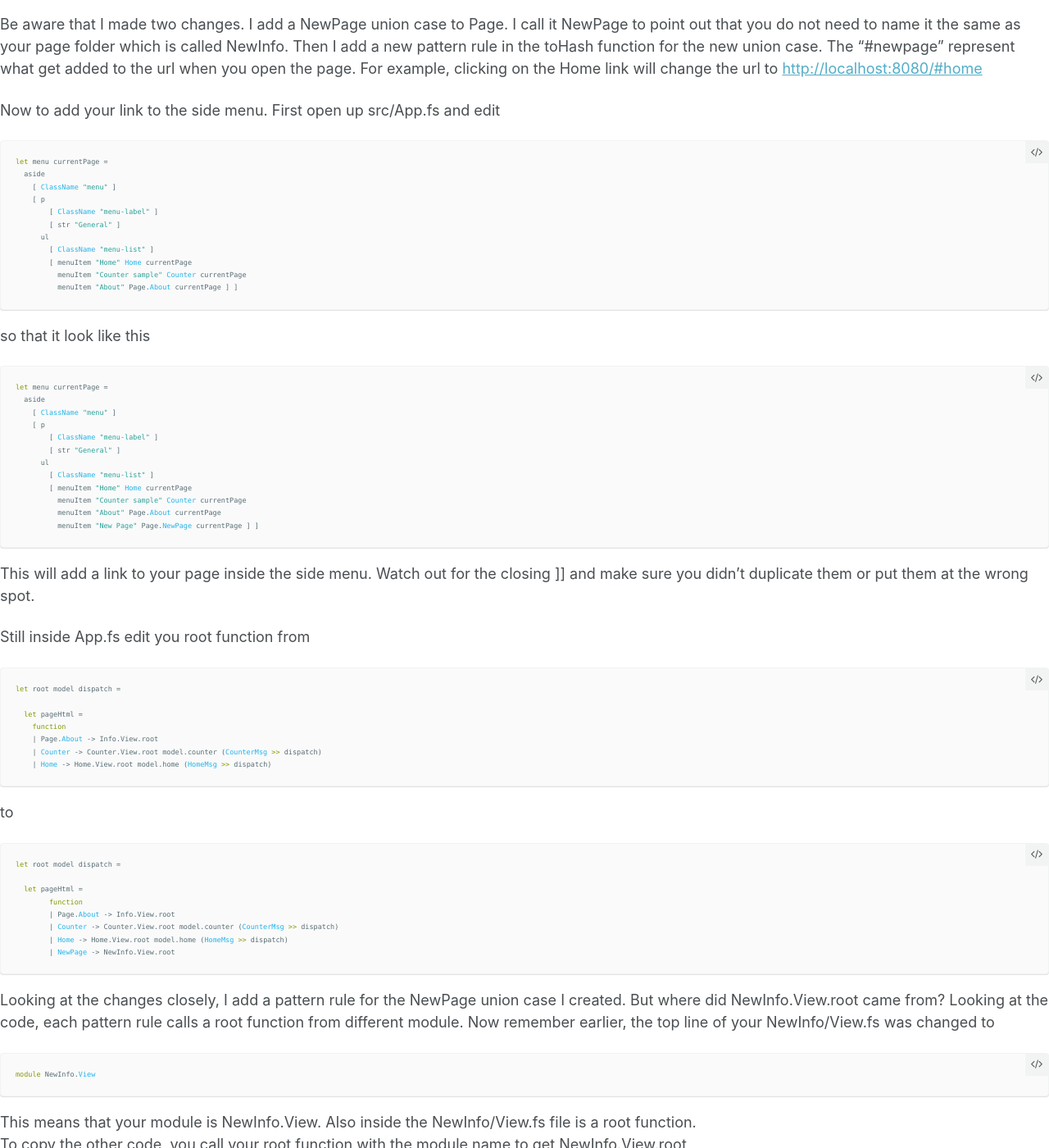
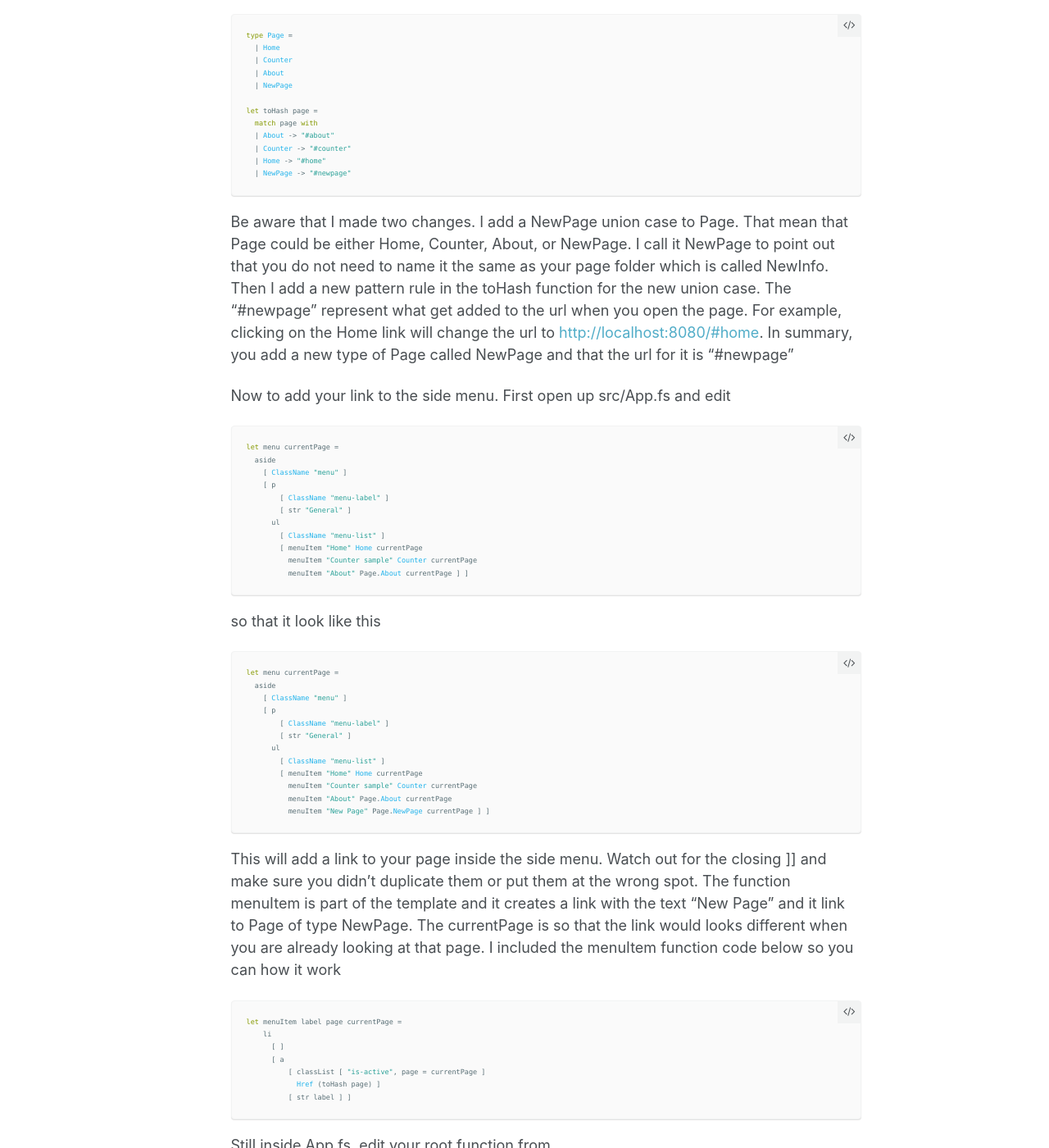
Before and after one commit to vtquan/vtquan.github.io, a Jekyll site: the page built from _posts/2017-05-30-adding-a-new-page-to-fable-elmish-part-one.md, in a window 1280 px wide and 1400 px high, scrolled down 3203 px. Shown: the whole window at 82% size. Built offline with Jekyll 4.4.1, drawn with Linux system fonts in a browser that asks for light colours; our own code applies the rules of GitHub Pages for plain Markdown files; some of the changed text lies outside the part shown.

Commit message:
Add more explanation of code changes

````diff
--- a/_posts/2017-05-30-adding-a-new-page-to-fable-elmish-part-one.md
+++ b/_posts/2017-05-30-adding-a-new-page-to-fable-elmish-part-one.md
@@ -1,6 +1,6 @@
 ---
 layout: single
-title: Adding a new page to Fable Elmish: Part 1
+title: Adding a new page to Fable Elmish, Part 1
 excerpt: Starting with a template
 date: 2017-05-30
 categories: [FSharp]
@@ -121,7 +121,7 @@ let root =
         [ str "This template is a simple application build with Fable + Elmish + React." ] ]
 ```
 
-The root function return the html that will be shown when the page is loaded.
+The root function return the html that will be shown when the page is loaded. What you just did is changing the header to display "New Page" instead of "About Page"
 
 ### Setting up the Handlers
 
@@ -158,9 +158,9 @@ let toHash page =
   | NewPage -> "#newpage"
 ```
 
-Be aware that I made two changes. I add a NewPage union case to Page. I call it NewPage to point out that you do not need to name it the same as your page folder which is called NewInfo.
+Be aware that I made two changes. I add a NewPage union case to Page. That mean that Page could be either Home, Counter, About, or NewPage. I call it NewPage to point out that you do not need to name it the same as your page folder which is called NewInfo.
 Then I add a new pattern rule in the toHash function for the new union case. The "#newpage" represent what get added to the url when you open the page.
-For example, clicking on the Home link will change the url to [http://localhost:8080/#home](http://localhost:8080/#home)
+For example, clicking on the Home link will change the url to [http://localhost:8080/#home](http://localhost:8080/#home). In summary, you add a new type of Page called NewPage and that the url for it is "#newpage"
 
 Now to add your link to the side menu. First open up src/App.fs and edit
 
@@ -195,9 +195,20 @@ let menu currentPage =
           menuItem "New Page" Page.NewPage currentPage ] ]
 ```
 
-This will add a link to your page inside the side menu. Watch out for the closing ]] and make sure you didn't duplicate them or put them at the wrong spot.
+This will add a link to your page inside the side menu. Watch out for the closing ]] and make sure you didn't duplicate them or put them at the wrong spot. The function menuItem is part of the template and it creates a link with the text "New Page" and it link to Page of type NewPage.
+The currentPage is so that the link would looks different when you are already looking at that page. I included the menuItem function code below so you can how it work
 
-Still inside App.fs edit you root function from
+```fsharp
+let menuItem label page currentPage =
+    li
+      [ ]
+      [ a
+          [ classList [ "is-active", page = currentPage ]
+            Href (toHash page) ]
+          [ str label ] ]
+```
+
+Still inside App.fs, edit your root function from
 
 ```fsharp
 let root model dispatch =
@@ -223,7 +234,7 @@ let root model dispatch =
 ```
 
 Looking at the changes closely, I add a pattern rule for the NewPage union case I created.
-But where did NewInfo.View.root came from? Looking at the code, each pattern rule calls a root function from different module.
+This code is checking the Page that it is getting and depending on the kind of Page, it calls a root function from different module.
 Now remember earlier, the top line of your NewInfo/View.fs was changed to
 
 ```fsharp
````
